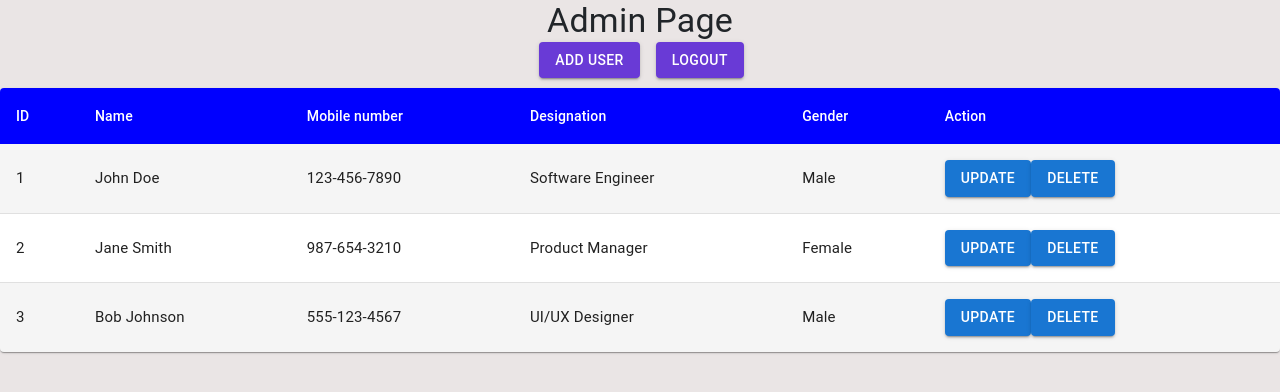
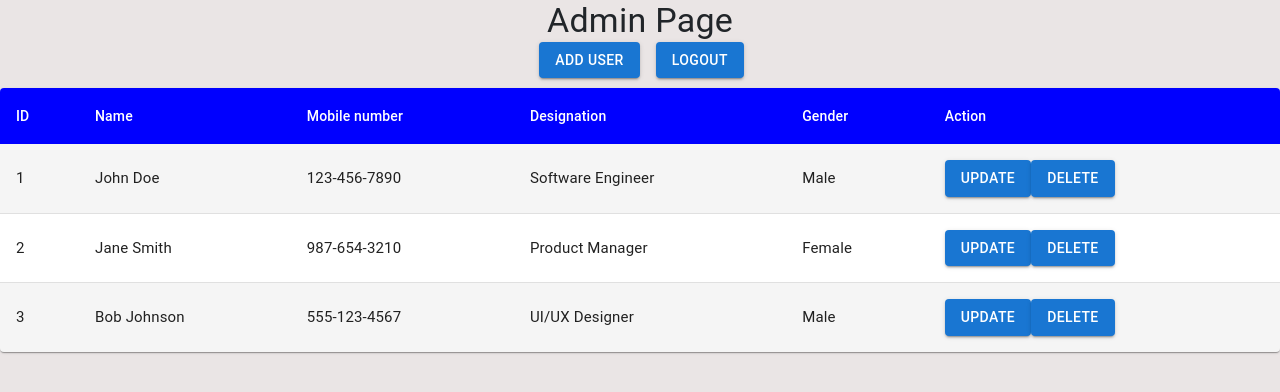
Before and after one commit to sukanyamohanty143/Digital-Staff-Management-System., a React (Create React App) app: page /registration in a window 1280 px wide. Shown: the top 392 px of the page. Built offline with nearby package versions, Linux system fonts and the light colour scheme.

Commit message:
Logout functionality done

```diff
--- a/src/Components/Pages/AdminPage/admin.js
+++ b/src/Components/Pages/AdminPage/admin.js
@@ -73,6 +73,10 @@ const AdminPage=()=>{
       }
       setShowForm(true);
   };
+  const closeForm=()=>{
+    setShowForm(false);
+    setSelectedUser(null);
+  }
   const handleEdit=(user)=>{
       setSelectedUser(user);
       setShowForm(true);
@@ -87,22 +91,19 @@ const AdminPage=()=>{
         <CenteredButtonContainer>
             <Grid container spacing={2} style={{marginLeft:"83%"}}>
                 <Grid item style={{marginBottom:10}}>
-                        <Button variant="contained" onClick={() => setShowForm(true)} style={{backgroundColor: 'rgb(105, 58, 214)'}} >
+                    <Button variant="contained" onClick={() => setShowForm(true)}>
                         Add User
                     </Button>
                 </Grid>
                 <Grid item>
-                        <Button variant="contained" style={{backgroundColor: 'rgb(105, 58, 214)'}}>Logout</Button>
+                    <Button variant="contained" onClick={closeForm}>Logout</Button>
                 </Grid>
             </Grid>
             {showForm && (
                     <UserForm
                     onAddUser={addUser}
                     user={selectedUser}
-                    onCloseForm={() => {
-                        setShowForm(false);
-                        setSelectedUser(null);
-                    }}
+                    onCloseForm={closeForm}
                 />
             )}
         </CenteredButtonContainer>
```
Lines whose indentation alone changed are shown as unchanged.
